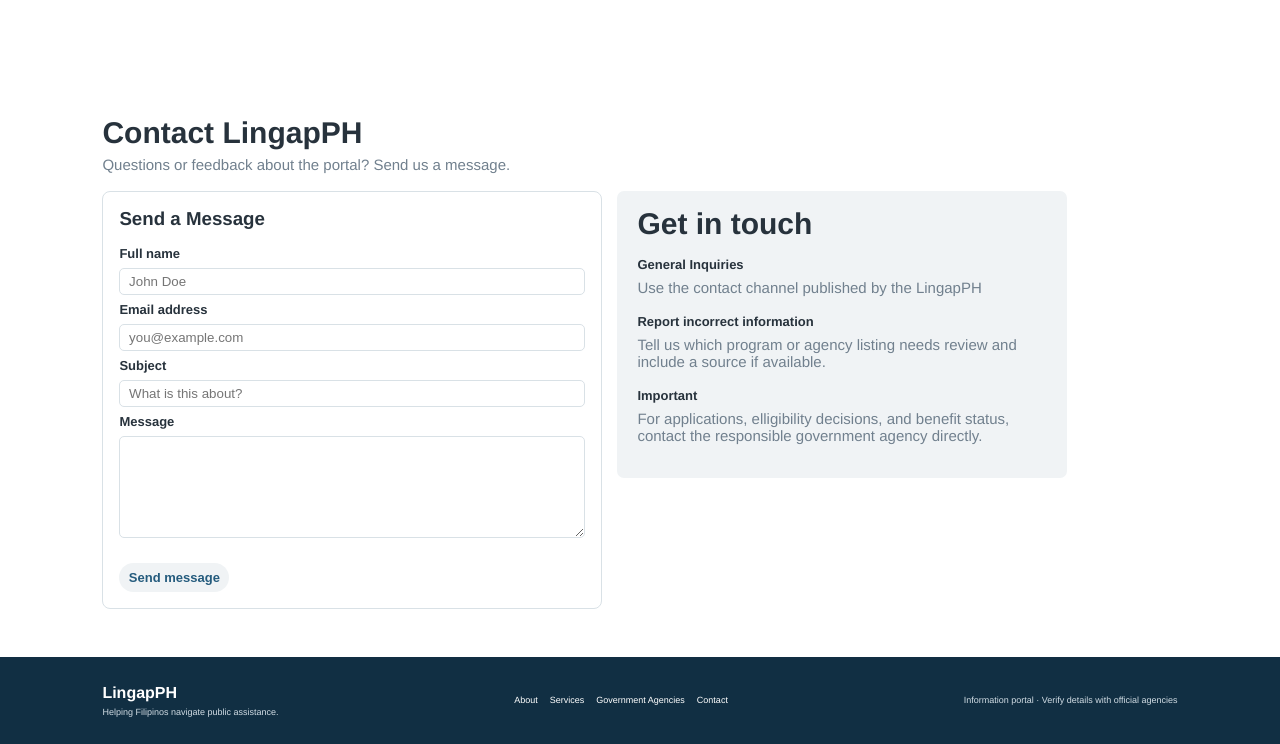
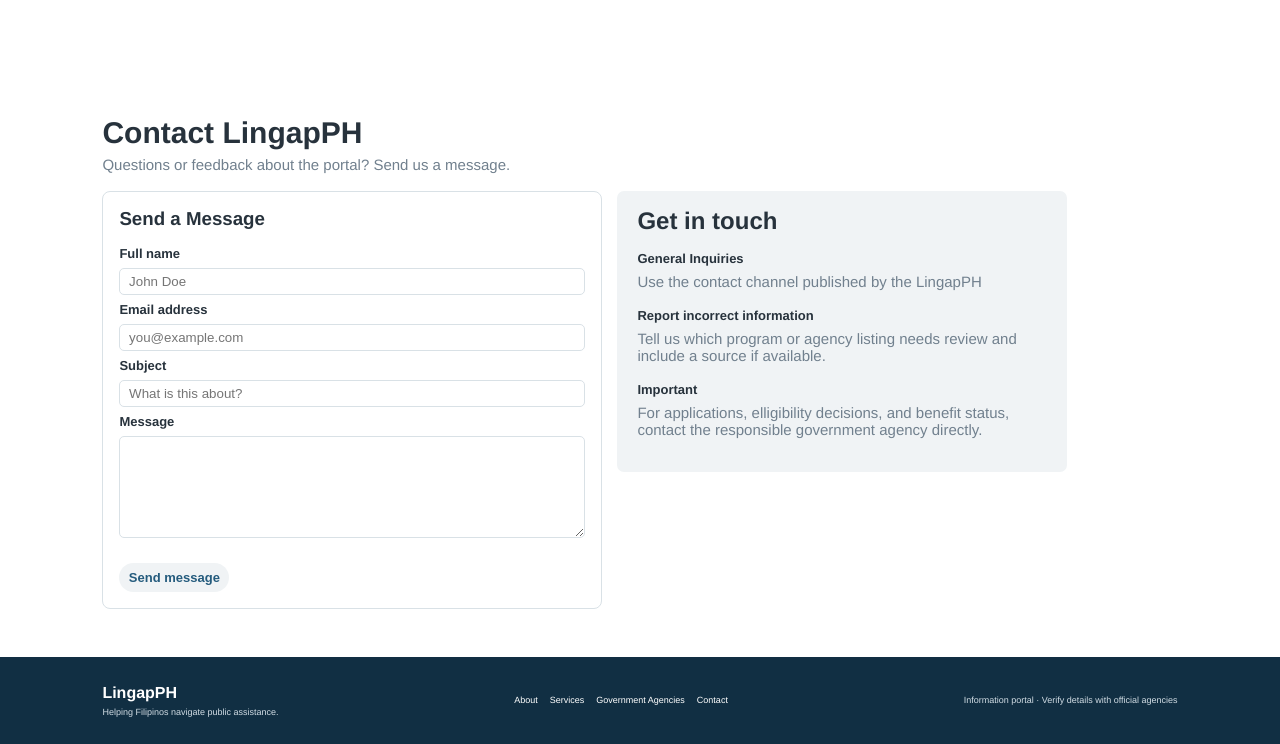
Before and after one commit to jhnlvnndrnl/LingapPH, a plain HTML site: page index.html in a window 1280 px wide. Shown: the part 1670-2414 px from the top of the page. Drawn offline with Linux system fonts and the light colour scheme.

Commit message:
Font size

```diff
--- a/index.html
+++ b/index.html
@@ -259,7 +259,7 @@
         </div>
 
         <div class="getTouch">
-        <h2 class="section-heading">Get in touch</h2>
+        <h2>Get in touch</h2>
         <h3>General Inquiries</h3>
         <p class="section-description">
             Use the contact channel published by the LingapPH
```
